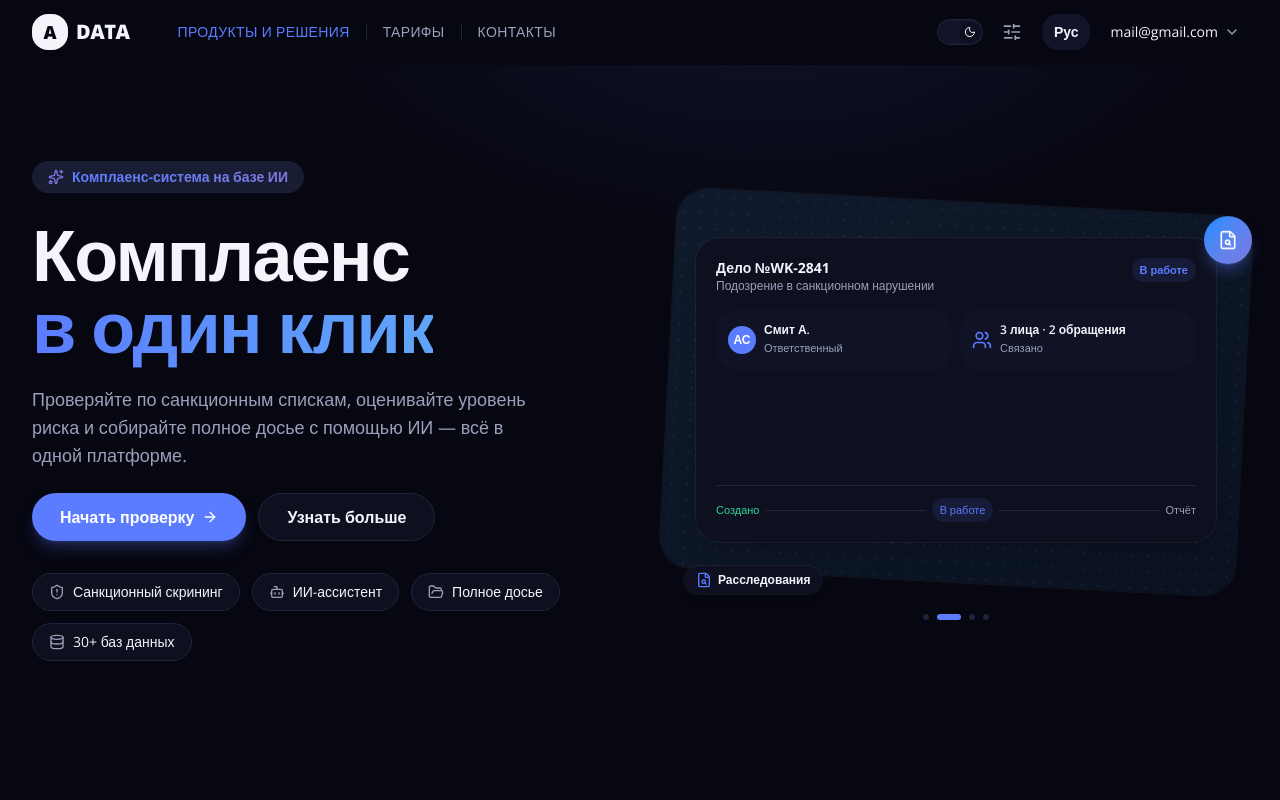
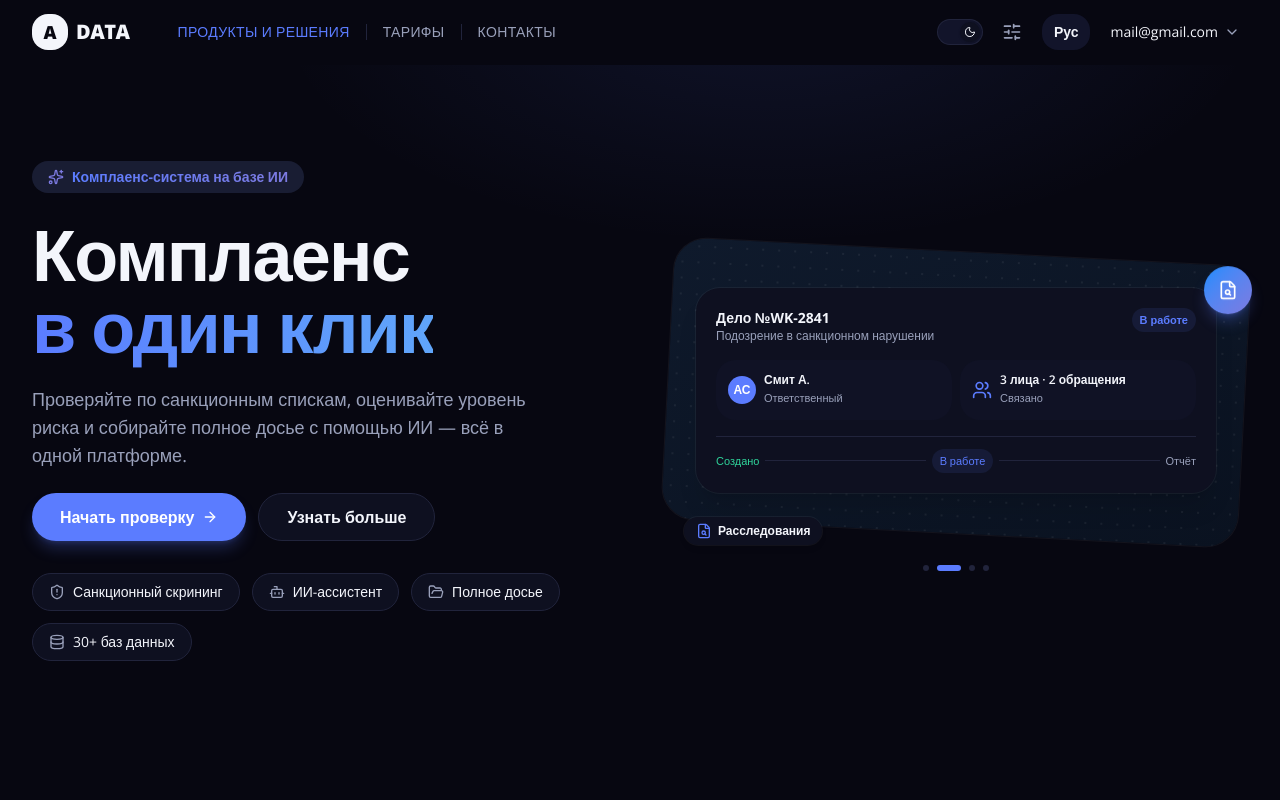
Before and after one commit to dzhmnklva012/-e-analytic, a Next.js app in the folder compliance-landing/: page / in a window 1280 px wide. Shown: the top 800 px of the page. Built offline with nearby package versions, Linux system fonts and the light colour scheme.

Commit message:
Auto-update: hero-illustration.tsx

```diff
--- a/compliance-landing/src/components/landing/hero-illustration.tsx
+++ b/compliance-landing/src/components/landing/hero-illustration.tsx
@@ -31,7 +31,7 @@ function Pill({ tone, children }: { tone: "blue" | "amber" | "green" | "red" | "
 }
 
 const cardClass =
-  "animate-hero-rise flex h-[19rem] flex-col gap-4 overflow-hidden rounded-2xl bg-card p-5 shadow-xl ring-1 ring-foreground/5";
+  "animate-hero-rise flex w-full flex-col gap-4 rounded-2xl bg-card p-5 shadow-xl ring-1 ring-foreground/5";
 
 /* ── module mock cards ────────────────────────────────────────────────── */
 
```
